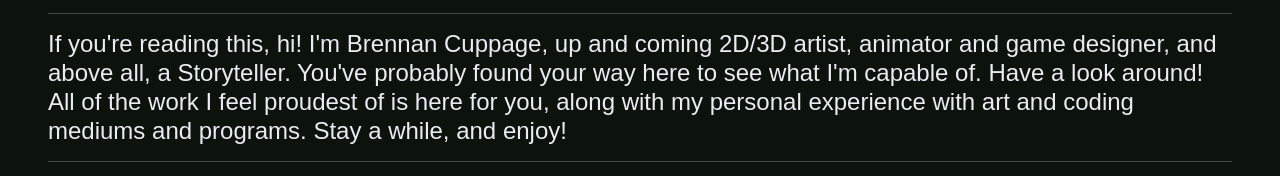
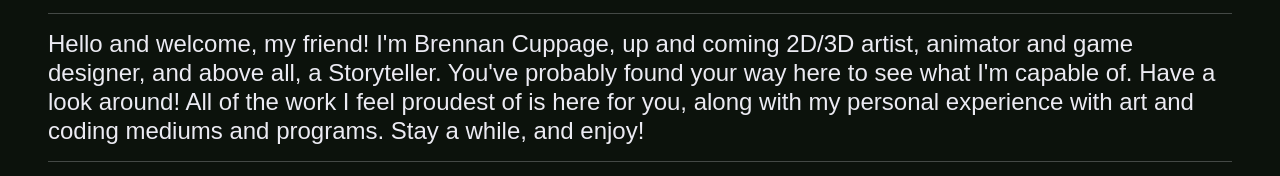
Before and after one commit to BrennanCuppage/Brennan-Cuppage-Portfolio-Website, a plain HTML site: page index.html in a window 1280 px wide. Shown: the part 230-406 px from the top of the page. Drawn offline with nearby package versions, Linux system fonts and the light colour scheme; a web font is replaced by a local one.

Commit message:
Intro tweak

```diff
--- a/index.html
+++ b/index.html
@@ -22,7 +22,7 @@
             <hr>
             <h4>
 
-                If you're reading this, hi! I'm Brennan Cuppage, up and coming 2D/3D artist, animator and game designer, and above all, a Storyteller.
+                Hello and welcome, my friend! I'm Brennan Cuppage, up and coming 2D/3D artist, animator and game designer, and above all, a Storyteller.
                 You've probably found your way here to see what I'm capable of. Have a look around! All of the work I feel proudest of is here for you,
                 along with my personal experience with art and coding mediums and programs. Stay a while, and enjoy!
             </h4>
```
